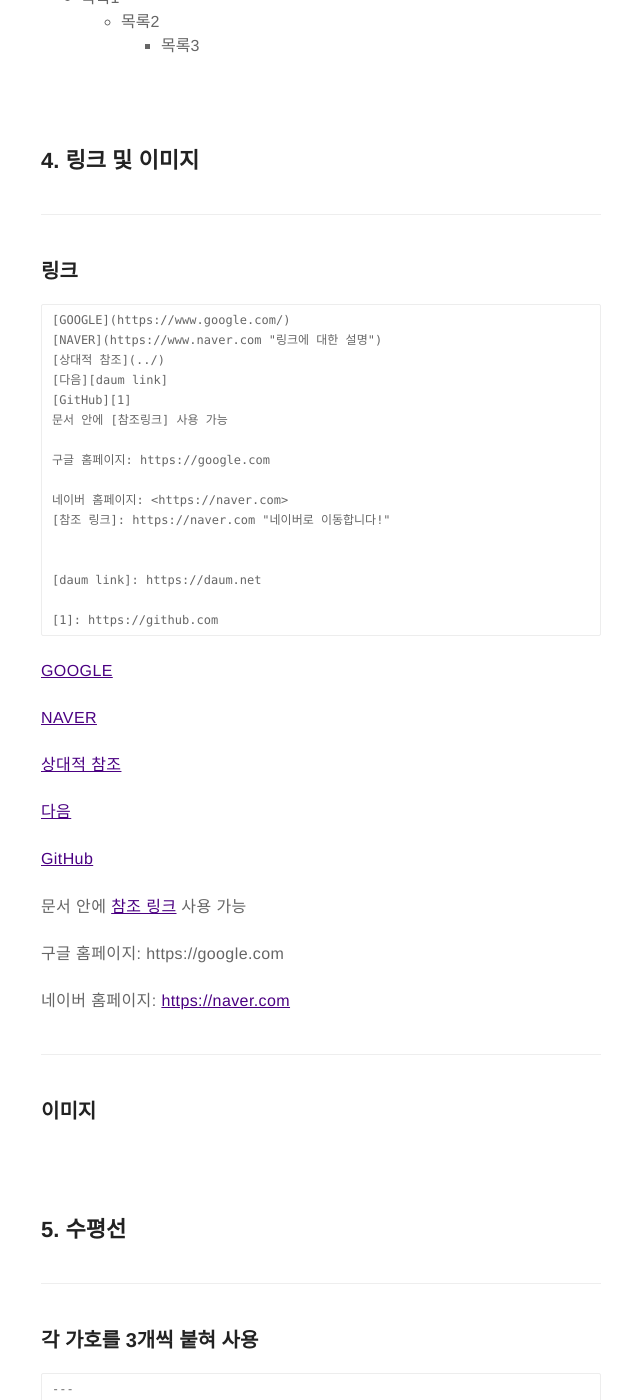
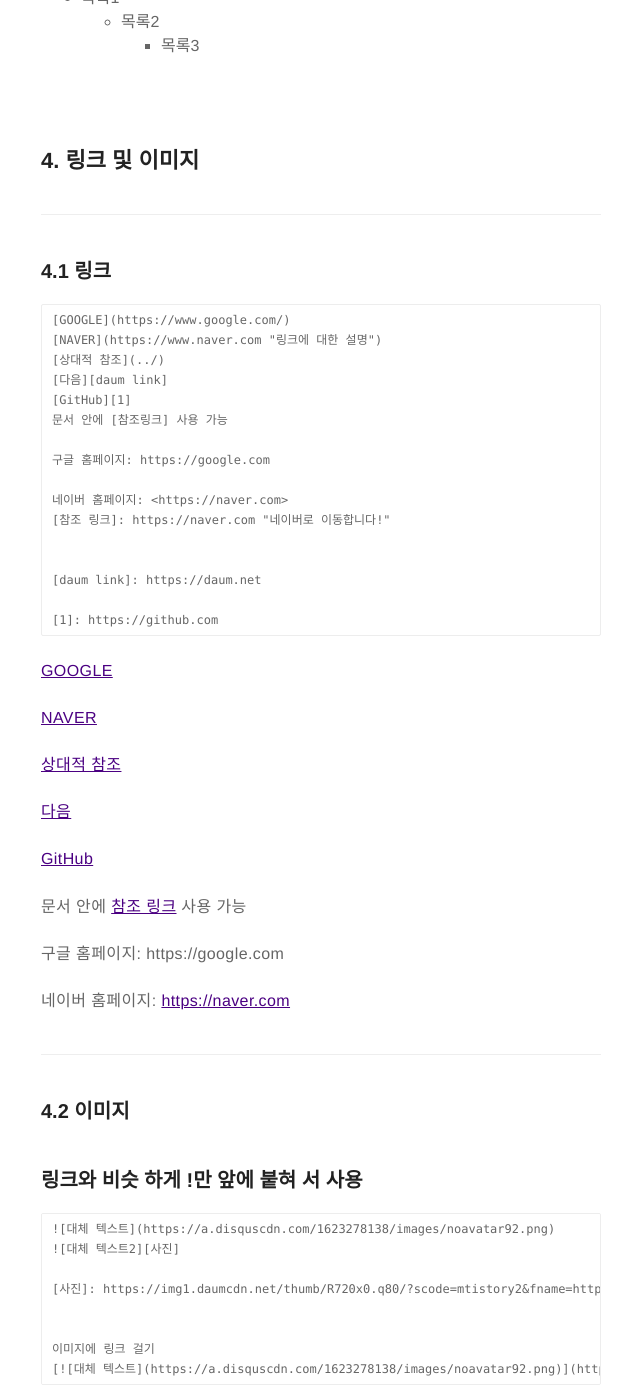
Before and after one commit to Song014/Song014.github.io, a Jekyll site: the page built from _posts/2020-09-07-how-to-use-md.md, in a window 1280 px wide and 1400 px high, scrolled down 3265 px. Shown: the whole window, without its empty margins (319-959 px from the left). Built offline with Jekyll 4.4.1, drawn with Linux system fonts in a browser that asks for light colours; comment, search, counter and statistics services are not loaded; grey boxes are pictures that could not be loaded.

Commit message:
Update 2020-09-07-how-to-use-md.md

```diff
--- a/_posts/2020-09-07-how-to-use-md.md
+++ b/_posts/2020-09-07-how-to-use-md.md
@@ -135,7 +135,7 @@ description: Markdown first using in the blog
 
 ## 4. 링크 및 이미지
 --------------------
-### 링크
+### 4.1 링크
     [GOOGLE](https://www.google.com/)
     [NAVER](https://www.naver.com "링크에 대한 설명")
     [상대적 참조](../)
@@ -178,7 +178,24 @@ description: Markdown first using in the blog
 ---
 
 
-### 이미지
+### 4.2 이미지
+### 링크와 비슷 하게 !만 앞에 붙혀 서 사용
+    ![대체 텍스트](https://a.disquscdn.com/1623278138/images/noavatar92.png)
+    ![대체 텍스트2][사진]
+
+    [사진]: https://img1.daumcdn.net/thumb/R720x0.q80/?scode=mtistory2&fname=http%3A%2F%2Fcfile7.uf.tistory.com%2Fimage%2F24283C3858F778CA2EFABE "강아지"
+
+
+    이미지에 링크 걸기
+    [![대체 텍스트](https://a.disquscdn.com/1623278138/images/noavatar92.png)](https://song014.github.io//how-to-use-md/)
+
+![대체 텍스트](https://a.disquscdn.com/1623278138/images/noavatar92.png)
+![대체 텍스트2][사진]
+
+[사진]: https://img1.daumcdn.net/thumb/R720x0.q80/?scode=mtistory2&fname=http%3A%2F%2Fcfile7.uf.tistory.com%2Fimage%2F24283C3858F778CA2EFABE "강아지"
+
+
+[![대체 텍스트](https://a.disquscdn.com/1623278138/images/noavatar92.png)](https://song014.github.io//how-to-use-md/)
 
 <br>
 
```
